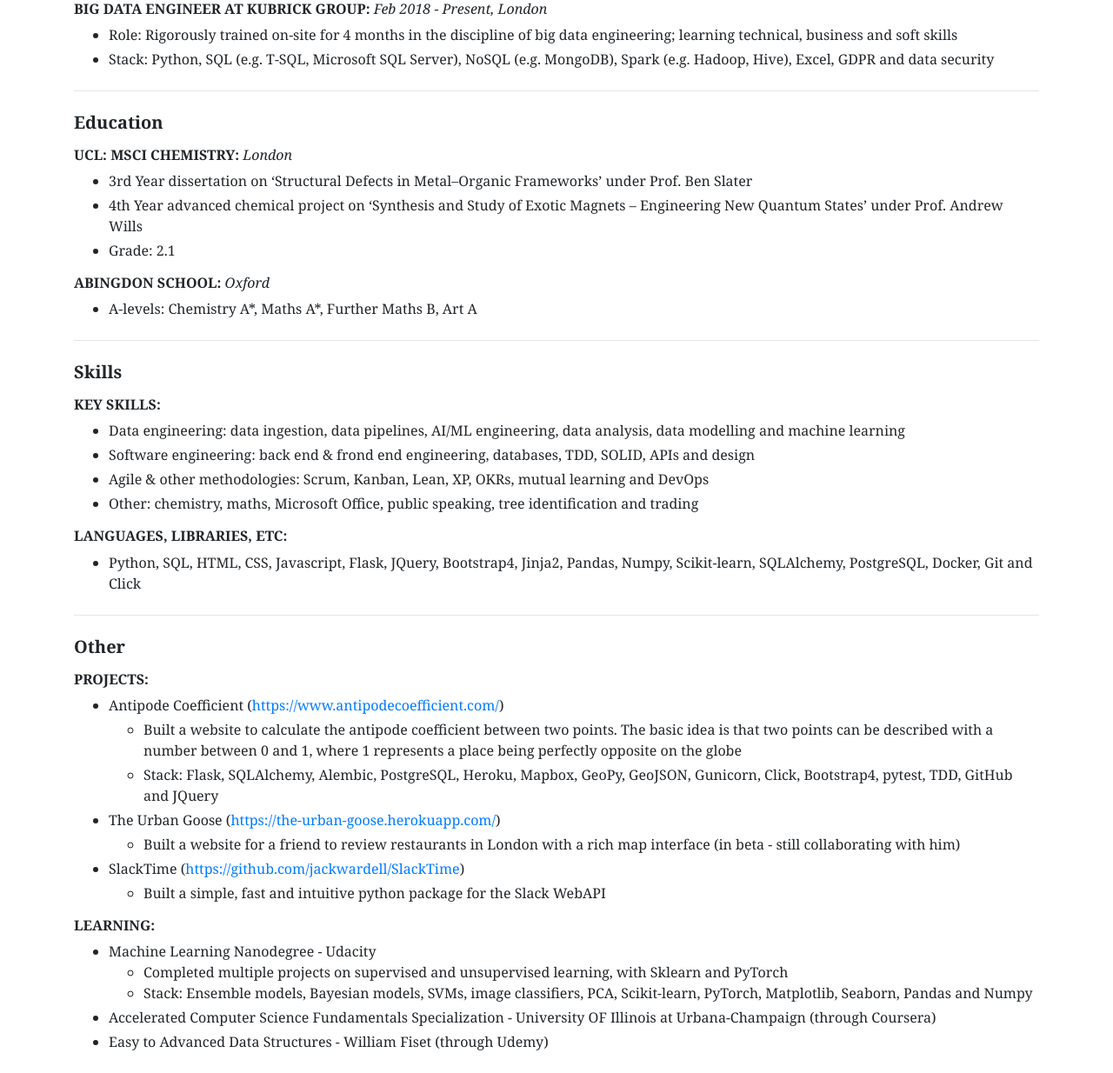
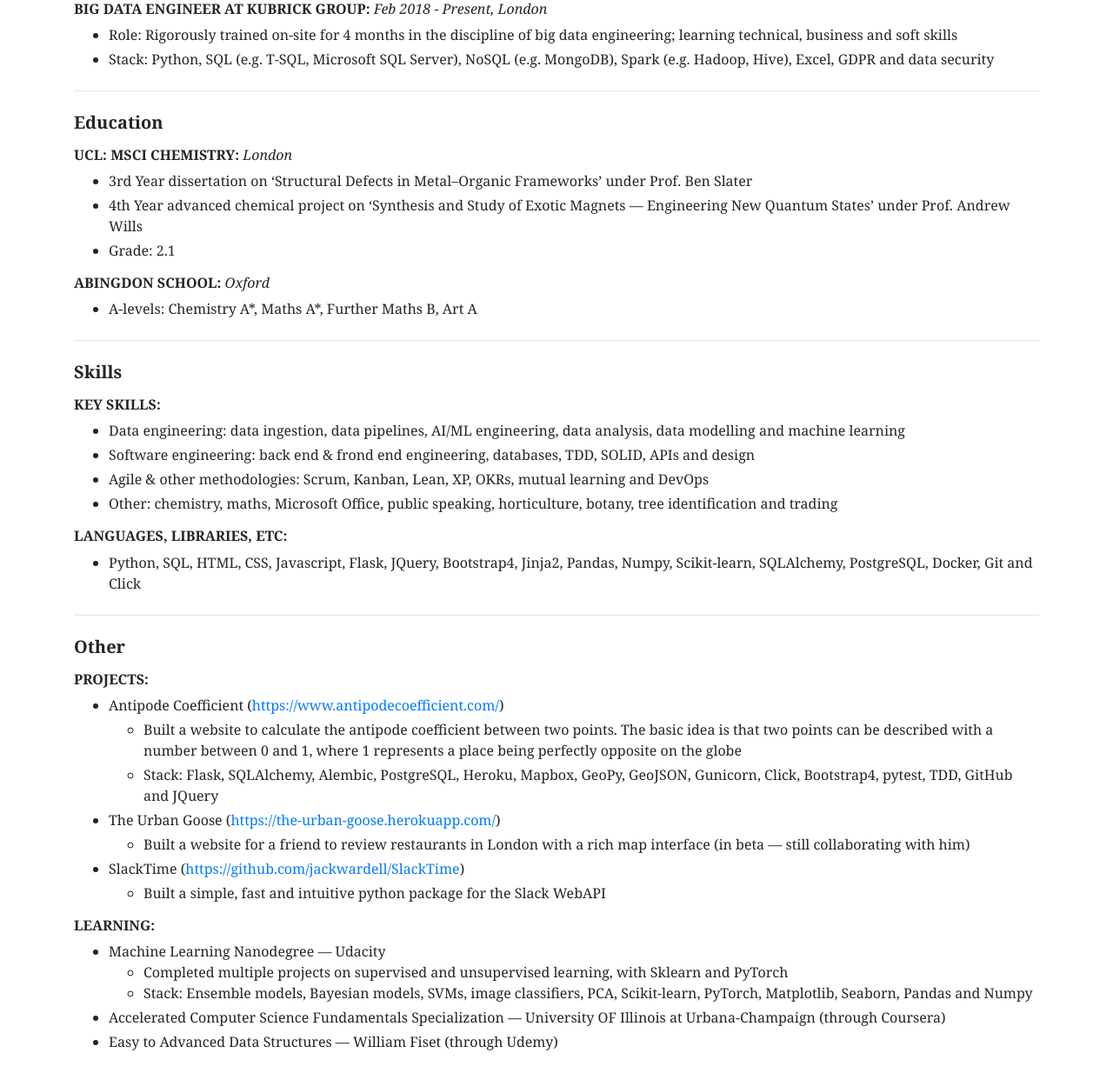
Before and after one commit to jackwardell/jackwardell, a Flask app: page / in a window 1280 px wide. Shown: the part 1431-2665 px from the top of the page at 87% size. Run offline with Flask 2, Linux system fonts and the light colour scheme; some libraries are stand-ins or nearby versions.

Commit message:
small formatting

```diff
--- a/app/templates/index.html
+++ b/app/templates/index.html
@@ -41,9 +41,9 @@
         </div>
     {% else %}
         <div class="text-center">
+            <p class="p-0 m-0">CV @ <a href="https://www.jackwardell.co.uk">https://www.jackwardell.co.uk</a></p>
             <p class="p-0 m-0">GitHub @ <a href="https://github.com/jackwardell">https://github.com/jackwardell</a></p>
             <p class="p-0 m-0">LinkedIn @ <a href="https://www.linkedin.com/in/jack-wardell/">https://www.linkedin.com/in/jackwardell</a></p>
-            <p class="p-0 m-0">CV @ <a href="https://www.jackwardell.co.uk">https://www.jackwardell.co.uk</a></p>
         </div>
     {% endif %}
     <hr>
@@ -59,7 +59,7 @@
         <div class="my-3">
             <h6 class="section-subtitle">Summary</h6>
             <ul>
-                <li class="my-1">Python developer and software engineer - specialising in data engineering (e.g. SQL, Pandas, Numpy, Sklearn) and full stack web development (e.g. Flask, Bootstrap4, JQuery, SQLAlchemy, PostgreSQL, Docker)</li>
+                <li class="my-1">Python developer and software engineer — specialising in data engineering (e.g. SQL, Pandas, Numpy, Sklearn) and full stack web development (e.g. Flask, Bootstrap4, JQuery, SQLAlchemy, PostgreSQL, Docker)</li>
                 <li class="my-1">Open source developer: packages on pip, many projects and repos on GitHub and contributions to open source libraries like Flask</li>
                 <li class="my-1">Technical experience in: data ingestion (e.g. scraping, websockets, APIs), databases (e.g. PostgreSQL, Redis), mission-critical applications, webdev, REST APIs, TDD, end-to-end testing (e.g. Selenium), DevOps & CI/CD, diagnostics, Docker and microservices</li>
                 <li class="my-1">Extensive knowledge of: agile frameworks (e.g. Kanban, Scrum), the lean startup approach, OKRs and mutual learning</li>
@@ -127,7 +127,7 @@
             <h6 class="section-subtitle">UCL: MSci Chemistry: <span class="sub-subtitle">London</span></h6>
             <ul>
                 <li class="my-1">3rd Year dissertation on ‘Structural Defects in Metal–Organic Frameworks’ under Prof. Ben Slater</li>
-                <li class="my-1">4th Year advanced chemical project on ‘Synthesis and Study of Exotic Magnets – Engineering New Quantum States’ under Prof. Andrew Wills</li>
+                <li class="my-1">4th Year advanced chemical project on ‘Synthesis and Study of Exotic Magnets — Engineering New Quantum States’ under Prof. Andrew Wills</li>
                 <li>Grade: 2.1</li>
             </ul>
         </div>
@@ -147,7 +147,7 @@
                 <li class="my-1">Data engineering: data ingestion, data pipelines, AI/ML engineering, data analysis, data modelling and machine learning</li>
                 <li class="my-1">Software engineering: back end & frond end engineering, databases, TDD, SOLID, APIs and design</li>
                 <li class="my-1">Agile & other methodologies: Scrum, Kanban, Lean, XP, OKRs, mutual learning and DevOps</li>
-                <li class="my-1">Other: chemistry, maths, Microsoft Office, public speaking, tree identification and trading</li>
+                <li class="my-1">Other: chemistry, maths, Microsoft Office, public speaking, horticulture, botany, tree identification and trading</li>
             </ul>
         </div>
         <div class="my-3">
@@ -173,7 +173,7 @@
                 <li class="my-1">
                     The Urban Goose (<a href="https://the-urban-goose.herokuapp.com/">https://the-urban-goose.herokuapp.com/</a>)
                     <ul>
-                        <li class="my-1">Built a website for a friend to review restaurants in London with a rich map interface (in beta - still collaborating with him)</li>
+                        <li class="my-1">Built a website for a friend to review restaurants in London with a rich map interface (in beta — still collaborating with him)</li>
                     </ul>
                 </li>
                 <li class="my-1">
@@ -188,18 +188,18 @@
             <h6 class="section-subtitle">Learning:</h6>
             <ul>
                 <li class="my-1">
-                    Machine Learning Nanodegree - Udacity
+                    Machine Learning Nanodegree — Udacity
                     <ul>
                         <li>Completed multiple projects on supervised and unsupervised learning, with Sklearn and PyTorch</li>
                         <li>Stack: Ensemble models, Bayesian models, SVMs, image classifiers, PCA, Scikit-learn, PyTorch, Matplotlib, Seaborn, Pandas and Numpy</li>
                     </ul>
                 </li>
-                <li class="my-1">Accelerated Computer Science Fundamentals Specialization - University OF Illinois at Urbana-Champaign (through Coursera)
+                <li class="my-1">Accelerated Computer Science Fundamentals Specialization — University OF Illinois at Urbana-Champaign (through Coursera)
                     {#                    <ul>#}
                     {#                        <li>Working through the content for potential CS Masters</li>#}
                     {#                    </ul>#}
                 </li>
-                <li class="my-1">Easy to Advanced Data Structures - William Fiset (through Udemy)</li>
+                <li class="my-1">Easy to Advanced Data Structures — William Fiset (through Udemy)</li>
             </ul>
         </div>
         {#        <div class="my-3">#}
```
Also changed, not shown: 1 other file.
